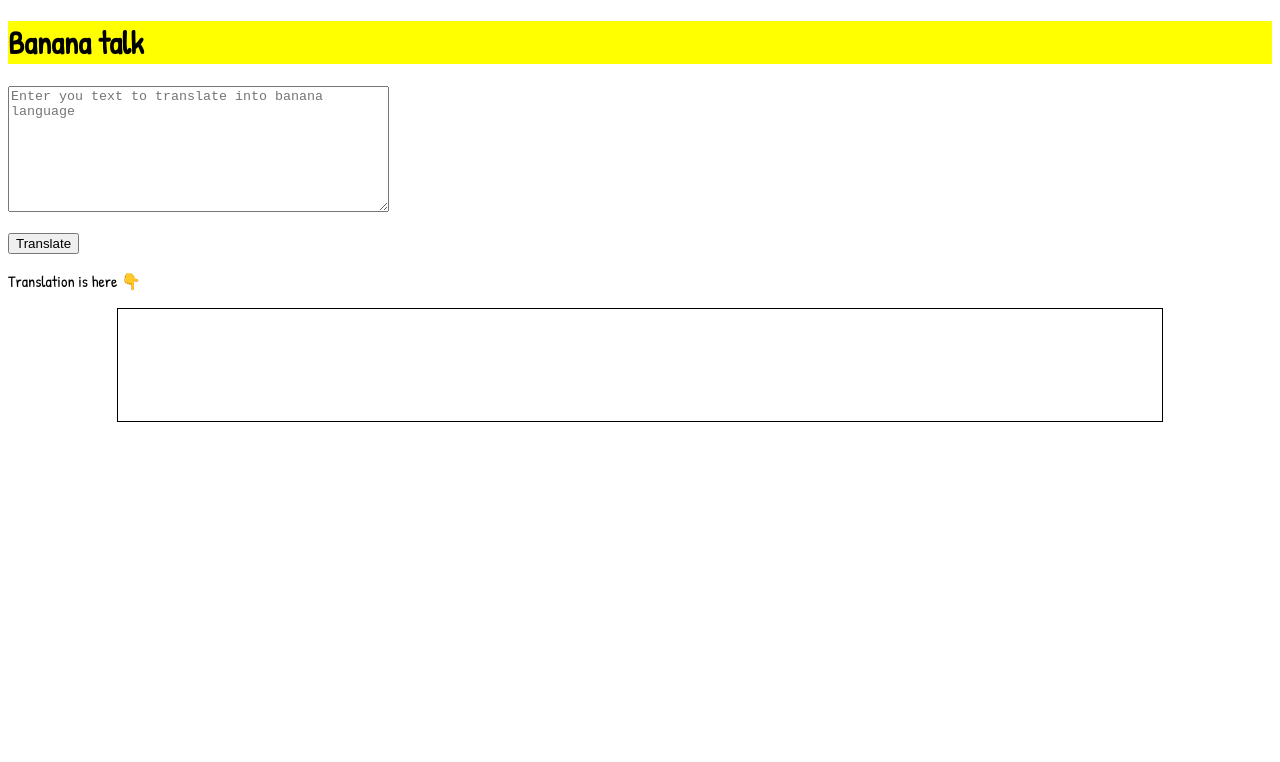
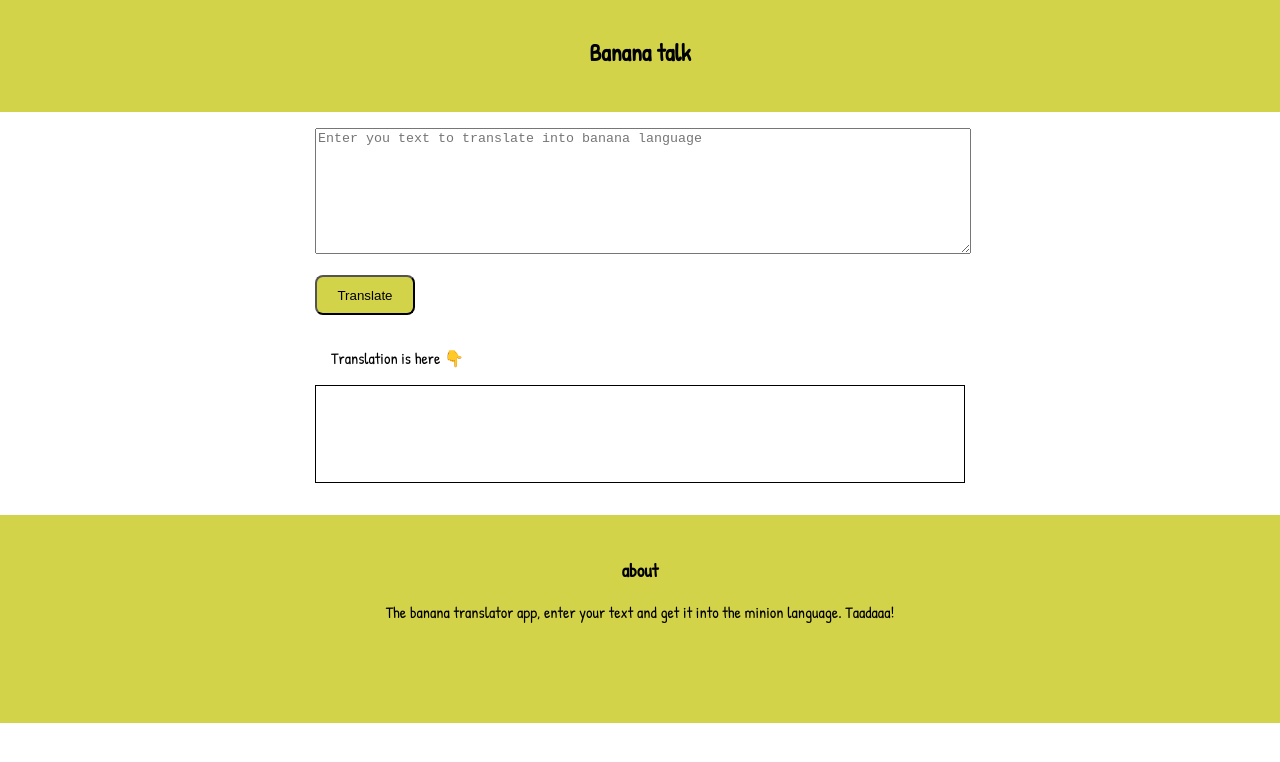
Before and after one commit to Rohitprasad83/Neogcamp-banana-speak, a plain HTML site: page index.html in a window 1280 px wide. Drawn offline with Linux system fonts and the light colour scheme.

Commit message:
completed the app
added all the elements.

```diff
--- a/index.html
+++ b/index.html
@@ -9,17 +9,28 @@
     <link rel="stylesheet" href="style.css">
 </head>
 <body>
-    <h1>Banana talk</h1>
+    <nav>
+        <div class="header">
+            <h1>Banana talk</h1>
+        </div>
 
+    </nav>
+    <div class="content">
+        <textarea placeholder="Enter you text to translate into banana language" id="input-area" cols="45" rows="8"></textarea>
+        <button id="btn-translate" type="button">Translate</button>
 
-    <textarea placeholder="Enter you text to translate into banana language" id="input-area" cols="45" rows="8"></textarea>
-    <br>
-    <button id="btn-translate" type="button">Translate</button>
+        <div class="content">Translation is here 👇</div>
+        <div class="content" id="output-area"></div>
+    </div>
 
-    <div >Translation is here 👇</div>
-    <div id="output-area"></div>
 
     <script src="index.js"> </script>
 
+
+    <footer>
+        <h3>about</h3>
+        <p>The banana translator app, enter your text and get it into the minion language. Taadaaa!</p>
+    </footer>
+
 </body>
 </html>
--- a/style.css
+++ b/style.css
@@ -1,19 +1,53 @@
 @import url("https://fonts.googleapis.com/css2?family=Patrick+Hand&family=Roboto+Slab:wght@300&display=swap");
 
+:root {
+  --primary-color: rgb(211, 211, 74);
+}
 body {
   font-family: "Patrick Hand", cursive;
+  width: 100%;
+  margin: 0px auto;
 }
 
-h1 {
-  background-color: yellow;
+.header {
+  background-color: var(--primary-color);
+  text-align: center;
+  height: 10vh;
+  padding: 1rem;
+}
+
+.content {
+  padding: 1rem;
+  max-width: 650px;
+  margin: auto;
+}
+
+textarea {
+  width: 100%;
+  margin: auto;
 }
 #btn-translate {
   margin: 1rem auto;
+  background-color: var(--primary-color);
+  border-radius: 0.5rem;
+  width: 100px;
+  height: 40px;
+  text-align: center;
 }
 #output-area {
   border: 1px solid black;
   height: 10vh;
-  width: 80%;
-  padding: 1rem;
-  margin: 1rem auto;
+  padding: 0.5rem;
+  margin-bottom: 1rem;
 }
+
+footer {
+  background-color: var(--primary-color);
+  padding: 1.5rem;
+  text-align: center;
+  height: 20vh;
+}
+
+footer p {
+  font-size: medium;
+}
```
